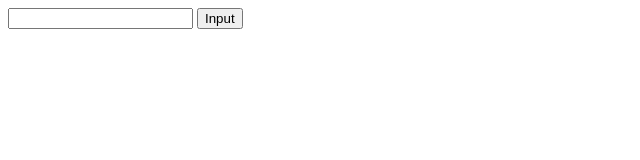
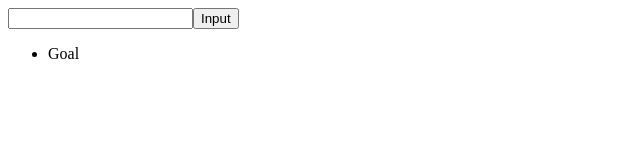
Before and after one commit to NeoGlanding/vue-dynamic-rendering0, a plain HTML site: page index.html in a window 1280 px wide. Both pictures are taken after a click on the button "Input". Shown: the full height of the page, 0-640 px from the left. Drawn offline with nearby package versions, Linux system fonts and the light colour scheme.

Commit message:
auto commit without message

```diff
--- a/app.js
+++ b/app.js
@@ -0,0 +1,20 @@
+let app = Vue.createApp({
+    data() {
+        return {
+            enteredGoal: '',
+            goal: []
+        }
+    },
+    computed: {
+        isThereGoal() {
+            return this.goal.length === 0
+        }
+    },
+    methods: {
+        addGoal() {
+            this.goal.push(this.enteredGoal)
+        }
+    }
+});
+
+app.mount('#root')
--- a/index.html
+++ b/index.html
@@ -6,10 +6,16 @@
     <meta name="viewport" content="width=device-width, initial-scale=1.0">
     <title>Document</title>
 </head>
-<body>
+<body id="root">
 
-    <input type="text" />
-    <button>Input</button>
+    <input v-model="enteredGoal" type="text" />
+    <button @click="addGoal">Input</button>
+
+    <!-- v-if approach -->
+    <p v-if="isThereGoal">Please Input Your Goal</p>
+    <ul>
+        <li>Goal</li>
+    </ul>
 
     <script src="https://unpkg.com/vue@next"></script>
     <script src="app.js"></script>
```
